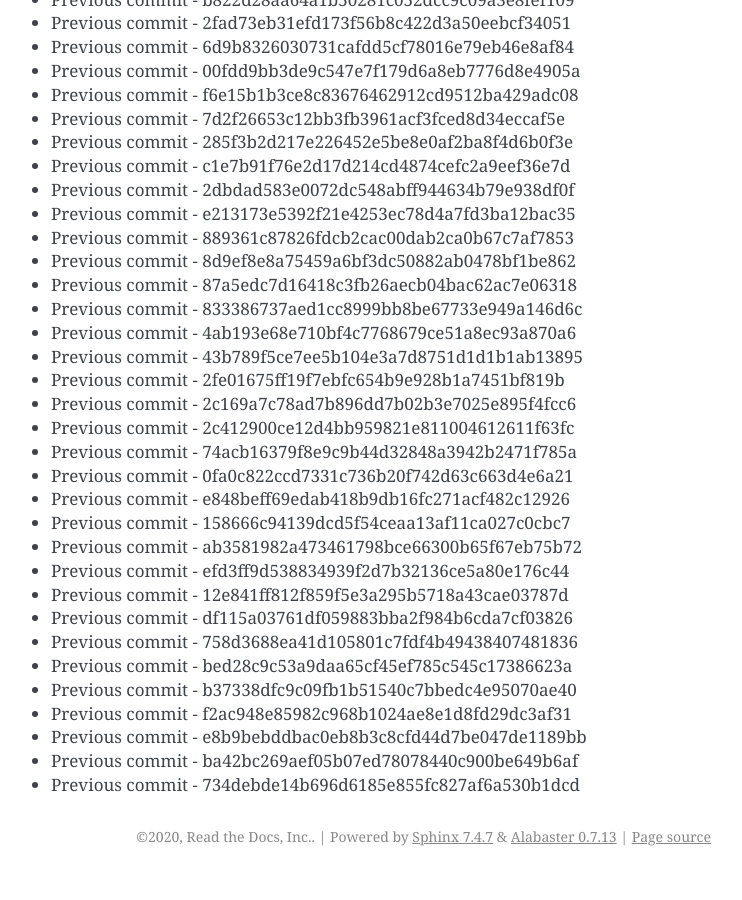
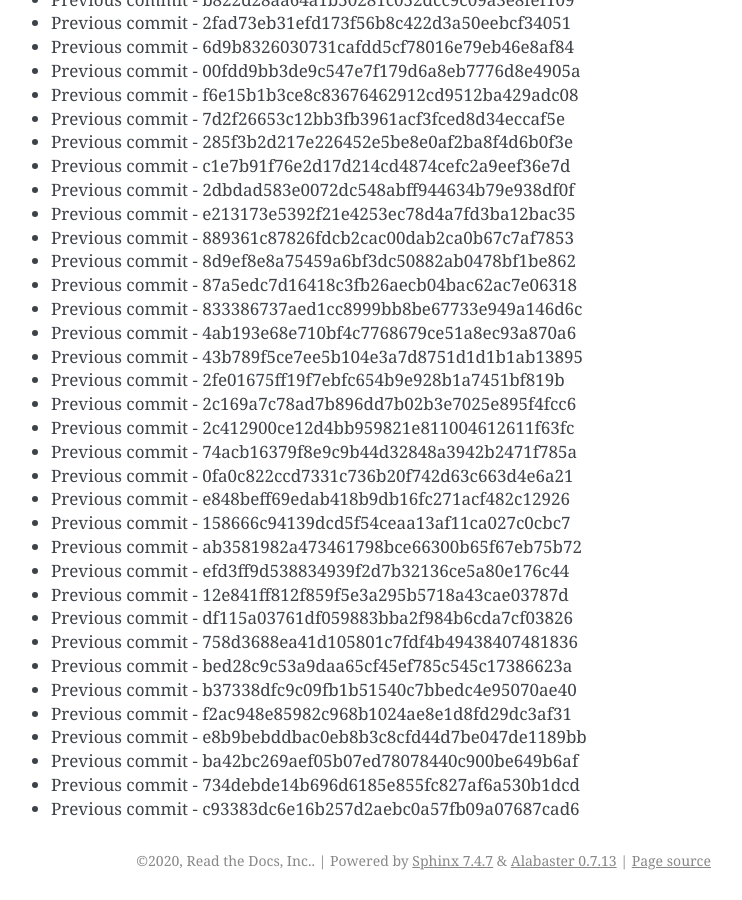
Before and after one commit to readthedocs/rtd-git-stresstest, a Sphinx documentation site: the page built from docs/updates.rst, in a window 1280 px wide and 900 px high, scrolled down 5915 px. Shown: the whole window, without its empty margins (399-1141 px from the left). Built offline with Sphinx 7.4.7, drawn with Linux system fonts in a browser that asks for light colours; before the commit the page ends 6791 px from its top, so only the background shows below that.

Commit message:
Generating commit from previous: c93383dc6e16b257d2aebc0a57fb09a07687cad6

```diff
--- a/docs/updates.rst
+++ b/docs/updates.rst
@@ -280,3 +280,4 @@ It can be tested for any performance characteristics.
 * Previous commit - e8b9bebddbac0eb8b3c8cfd44d7be047de1189bb
 * Previous commit - ba42bc269aef05b07ed78078440c900be649b6af
 * Previous commit - 734debde14b696d6185e855fc827af6a530b1dcd
+* Previous commit - c93383dc6e16b257d2aebc0a57fb09a07687cad6
```
